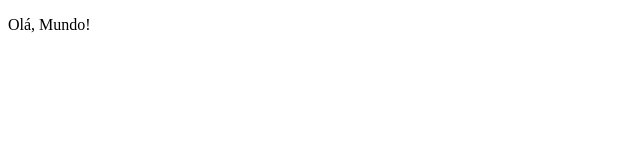
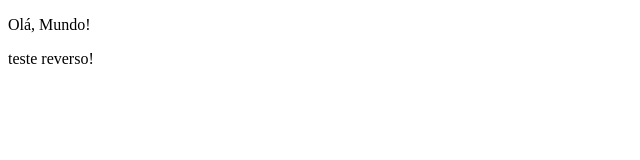
Before and after one commit to CrMessiProgrammer/projeto_cadack, a plain HTML site: page index.html in a window 1280 px wide. Shown: the full height of the page, 0-640 px from the left. Drawn offline with Linux system fonts and the light colour scheme.

Commit message:
Terceiro commit projeto cadack

```diff
--- a/index.html
+++ b/index.html
@@ -7,5 +7,6 @@
 </head>
 <body>
     <p>Olá, Mundo!</p>
+    <p> teste reverso!</>
 </body>
 </html>
```
